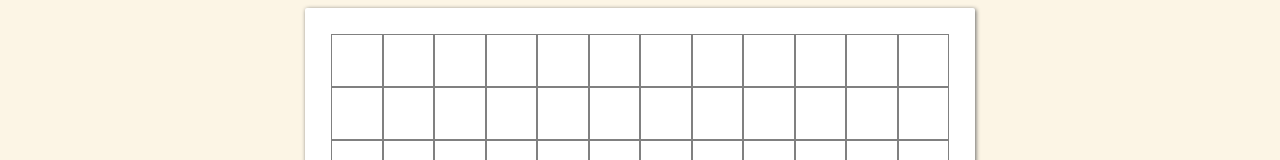
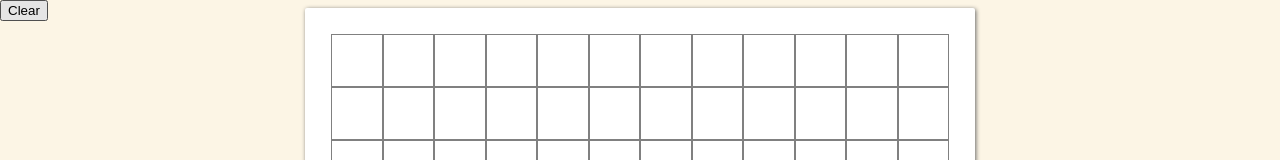
Before and after one commit to Guillamoure/character-finder-v2, a React (Create React App) app: page / in a window 1280 px wide. Shown: the top 160 px of the page. Built offline with nearby package versions, Linux system fonts and the light colour scheme.

Commit message:
localStorage interactivity
dev button tool to be able to clear entire board

```diff
--- a/src/pages/CharacterSheet/index.js
+++ b/src/pages/CharacterSheet/index.js
@@ -1,23 +1,30 @@
-import React, {useState} from "react";
+import React, { useState, useEffect } from "react";
 import "./index.scss";
 import { useDrop } from "react-dnd";
 import Page from "./Page";
-import EditToggle from "./EditToggle";
-import AbilityScores from "./CharacterData/AbiltyScores";
-import GridTile from "./Page/GridTile";
 import { findSectionPercentage } from './utils'
 import ModuleSuppply from "./ModuleSupply";
 import Trash from "./Trash";
+import { get, set, updateModulesLocalStorage } from "../utils";
 
-const CharacterSheet = () => {
+
+const CharacterSheet = ({character = "default"}) => {
 
   const [dragData, setDragData] = useState({})
   const [hoveredSquare, setHoveredSquare] = useState("")
   const [hiddenSupply, toggleHiddenSupply] = useState(true)
   const [modules, setModules] = useState([[]])
 
+  useEffect(() => {
+    const localStorageModules = get(character)
+    if (localStorageModules === null){
+      set(character, modules)
+    } else {
+      setModules(localStorageModules)
+    }
+  }, [])
+
   const handleDrop = () => {
-    console.log("clearing drag data")
     setDragData({})
     setHoveredSquare("")
   }
@@ -48,6 +55,7 @@ const CharacterSheet = () => {
     let updatedModules = [...modules]
     updatedModules[page - 1] = newModules
     setModules(updatedModules)
+    updateModulesLocalStorage(character, updatedModules)
   }
 
   const removeModule = (module, page) => {
@@ -59,6 +67,12 @@ const CharacterSheet = () => {
       return mod.data.id !== module.data.id
     })
     setModules(updatedModules)
+    updateModulesLocalStorage(character, updatedModules)
+  }
+
+  const handleClear = () => {
+    updateModulesLocalStorage(character, [[]])
+    setModules([[]])
   }
 
   const renderPages = () => {
@@ -75,6 +89,7 @@ const CharacterSheet = () => {
           modules={pageModules}
           setModules={handleModules}
           page={page}
+          key={page}
         />
       )
     })
@@ -85,6 +100,7 @@ const CharacterSheet = () => {
       {renderPages()}
       <ModuleSuppply hiddenSupply={hiddenSupply} toggleHiddenSupply={toggleHiddenSupply} handleDrag={handleDrag}/>
       {!!hoveredSquare && <Trash modules={modules} dragData={dragData} removeModule={removeModule}/>}
+      <button style={{position: "fixed"}} onClick={handleClear}>Clear</button>
     </main>
   )
 
--- /dev/null
+++ b/src/pages/utils.js
@@ -0,0 +1,18 @@
+export const get = (key) => {
+  return JSON.parse(localStorage.getItem(key))
+}
+
+export const set = (key, value) => {
+  let stringifiedValue = JSON.stringify(value)
+  return localStorage.setItem(key, stringifiedValue)
+}
+
+export const remove = (key) => {
+  localStorage.removeItem(key)
+}
+
+export const updateModulesLocalStorage = (character, modules) => {
+  let localStorageModules = get(character)
+  localStorageModules = modules
+  set(character, localStorageModules)
+}
```
